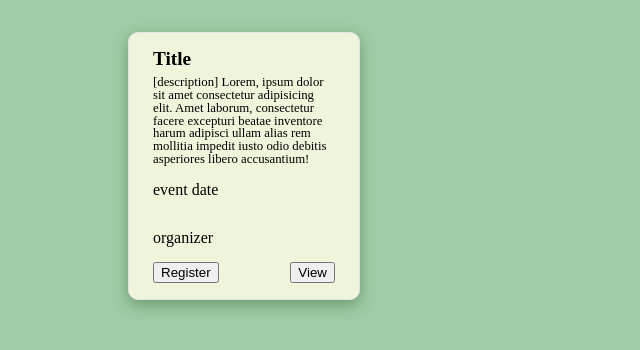
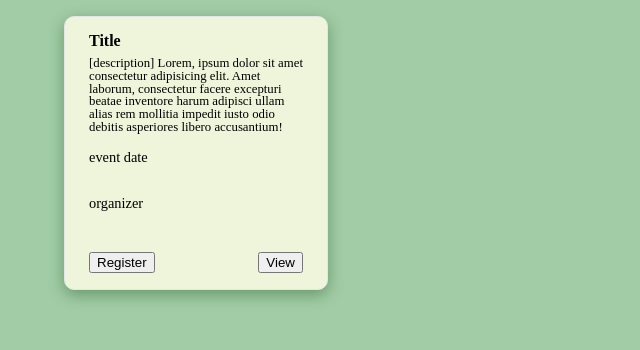
Before and after one commit to InnaTheDeveloper/EventsRegistrationApp, a website: page public/index.html in a window 1280 px wide. Shown: the whole page, without its empty margins (0-640 px from the left). Drawn offline with Linux system fonts and the light colour scheme; no server answers.

Commit message:
update styles some more

```diff
--- a/public/index.css
+++ b/public/index.css
@@ -114,11 +114,14 @@ background-color: #A1CCA5;
 display: flex;
 flex-direction: column;
 height: 100vh;
+    section {
+        height: 80vh;
+    }
 }
 .events_container, .participants_container {
 
-    padding: 2rem;
-    width: 80vw;
+    padding: 1rem;
+    width: 90vw;
     max-width: 1170px;
     margin: 0 auto;
     display: grid;
@@ -128,19 +131,19 @@ height: 100vh;
 }
 
 .event {
-    /* margin: 4rem; */
     background-color: #EEF5DB;
     border: 1px solid #e3e5e9;
     box-shadow: rgba(2, 57, 2, 0.35) 0px 5px 15px;
     border-radius: 10px;
     padding: 1rem 1.5rem;
     min-width: 10rem;
+    height: 15rem;
     display: flex;
         flex-direction: column;
 
     h2 {
         font-weight: bold;
-        font-size: 1.2rem;
+        font-size: 1rem;
         margin-bottom: 0.5rem;
     }
 
@@ -149,7 +152,7 @@ height: 100vh;
     }
 
     p {
-        font-size: 1rem;
+        font-size: 0.9rem;
         margin-bottom: 1rem;
         margin-top: 1rem;
     }
@@ -175,6 +178,8 @@ height: 100vh;
     }
 }
 .paginate_container {
+    top: 94%;
+    position: absolute;
     width: 100%;
     display: flex;
     gap: 1rem;
```
